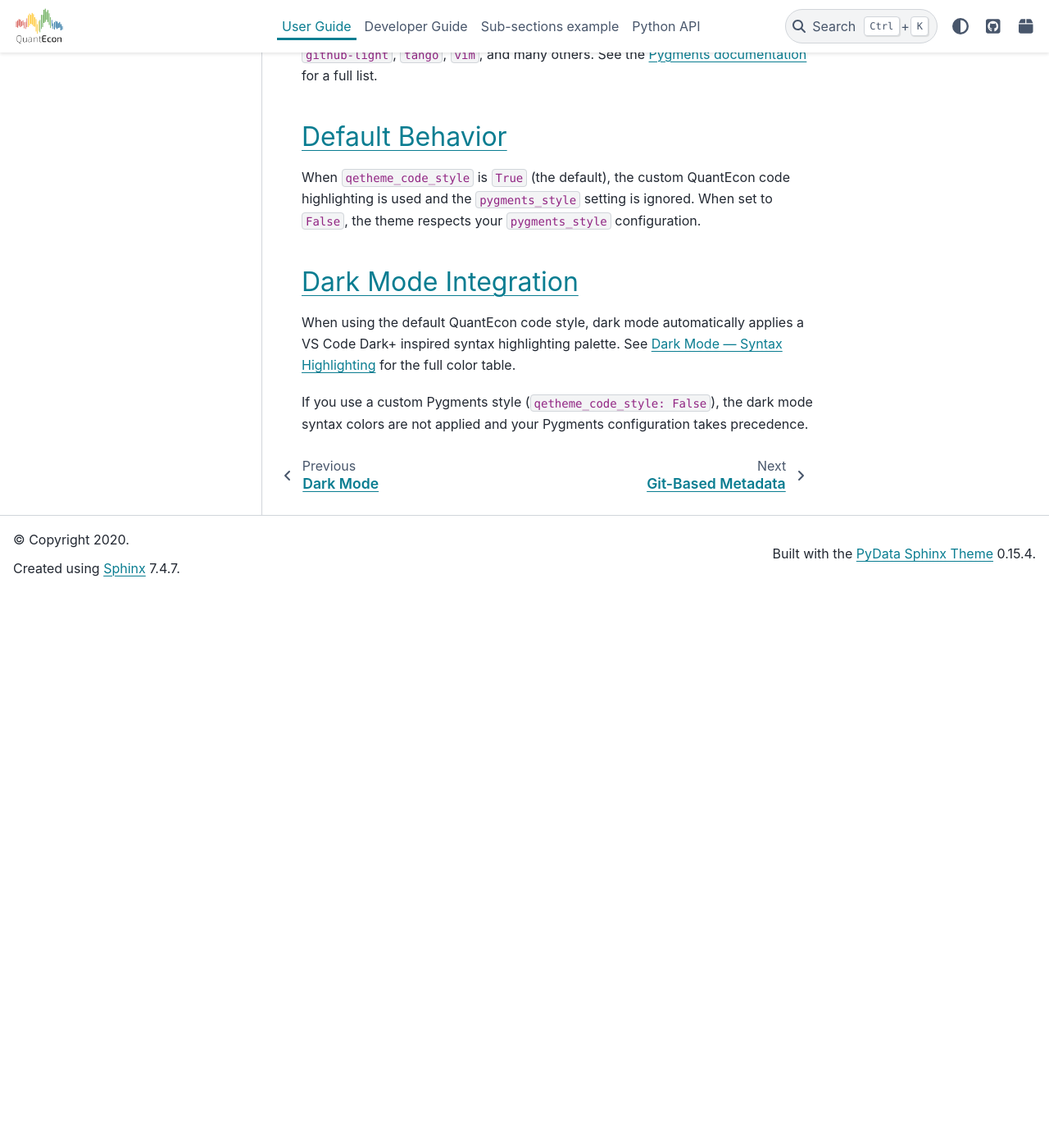
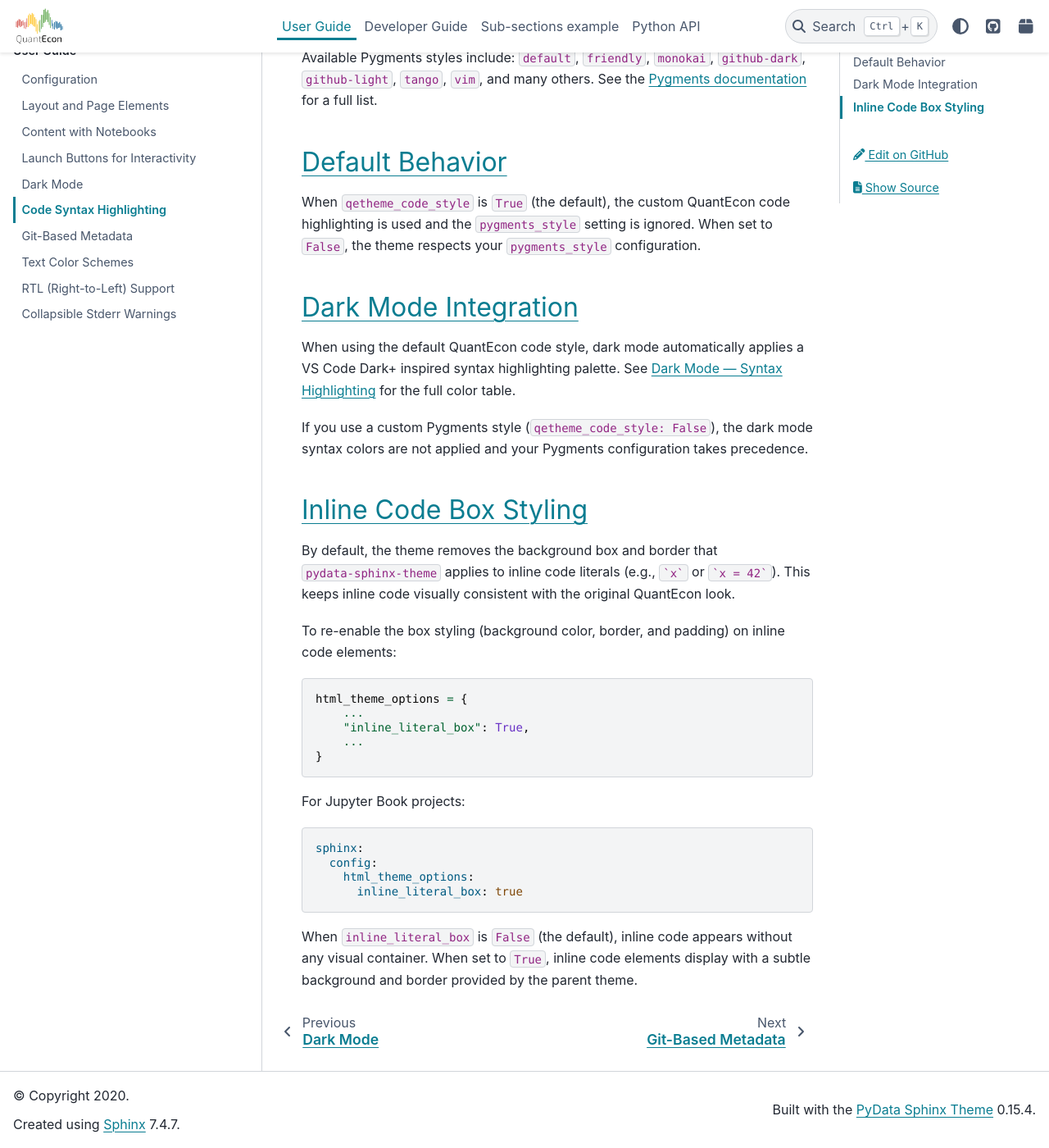
Before and after one commit to QuantEcon/quantecon-book-theme, a Sphinx documentation site: the page built from docs/user/code-highlighting.md, in a window 1280 px wide and 1400 px high, scrolled down 743 px. Shown: the whole window at 82% size. Built offline with Sphinx 7.4.7 and the PyData theme 0.15.4, drawn with Linux system fonts in a browser that asks for light colours; before the commit the page ends 1465 px from its top, so only the background shows below that; some of the changed text lies outside the part shown.

Commit message:
Document inline_literal_box option in code highlighting docs

````diff
--- a/docs/user/code-highlighting.md
+++ b/docs/user/code-highlighting.md
@@ -44,3 +44,34 @@
 
 If you use a custom Pygments style (`qetheme_code_style: False`), the dark mode
 syntax colors are not applied and your Pygments configuration takes precedence.
+
+## Inline Code Box Styling
+
+By default, the theme removes the background box and border that
+`pydata-sphinx-theme` applies to inline code literals (e.g., `` `x` `` or
+`` `x = 42` ``). This keeps inline code visually consistent with the original
+QuantEcon look.
+
+To re-enable the box styling (background color, border, and padding) on inline
+code elements:
+
+```python
+html_theme_options = {
+    ...
+    "inline_literal_box": True,
+    ...
+}
+```
+
+For Jupyter Book projects:
+
+```yaml
+sphinx:
+  config:
+    html_theme_options:
+      inline_literal_box: true
+```
+
+When `inline_literal_box` is `False` (the default), inline code appears without
+any visual container. When set to `True`, inline code elements display with a
+subtle background and border provided by the parent theme.
````
